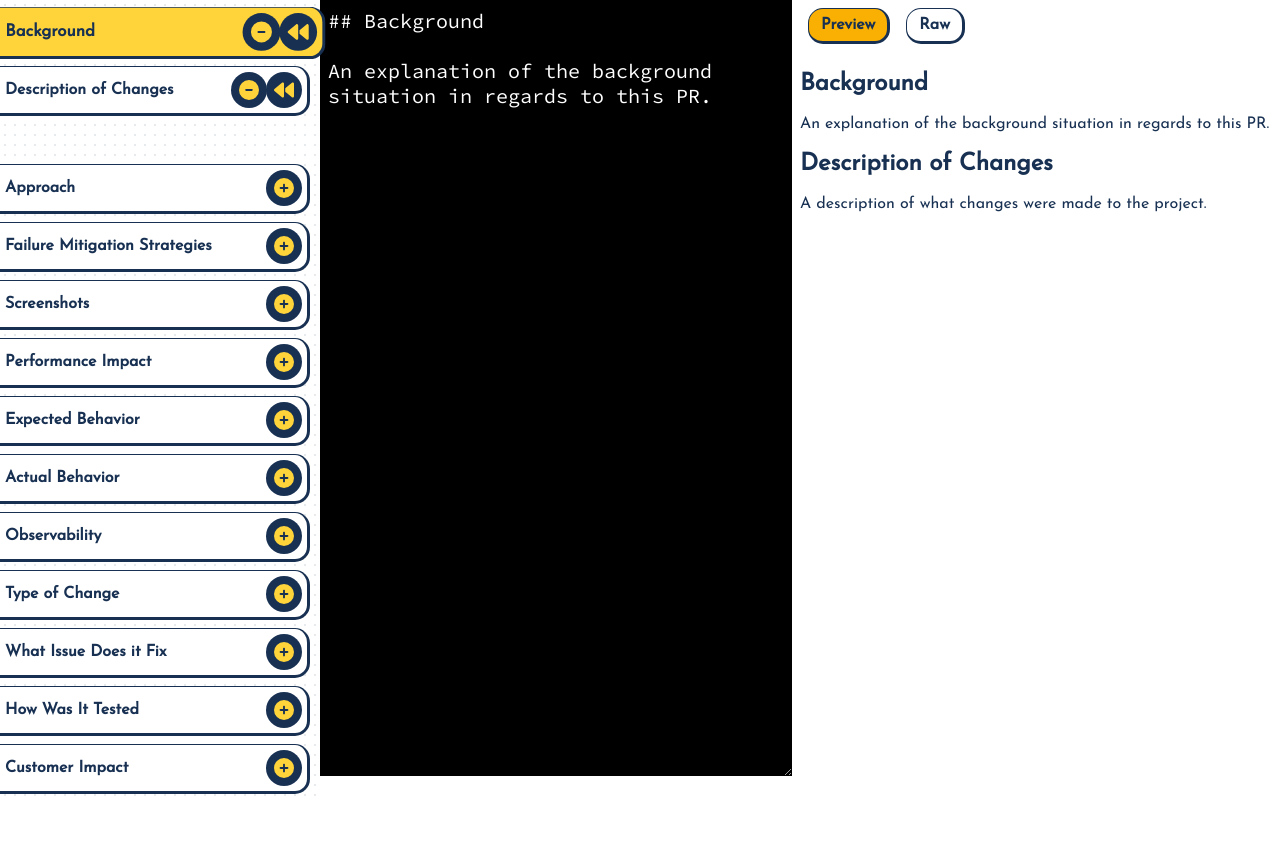
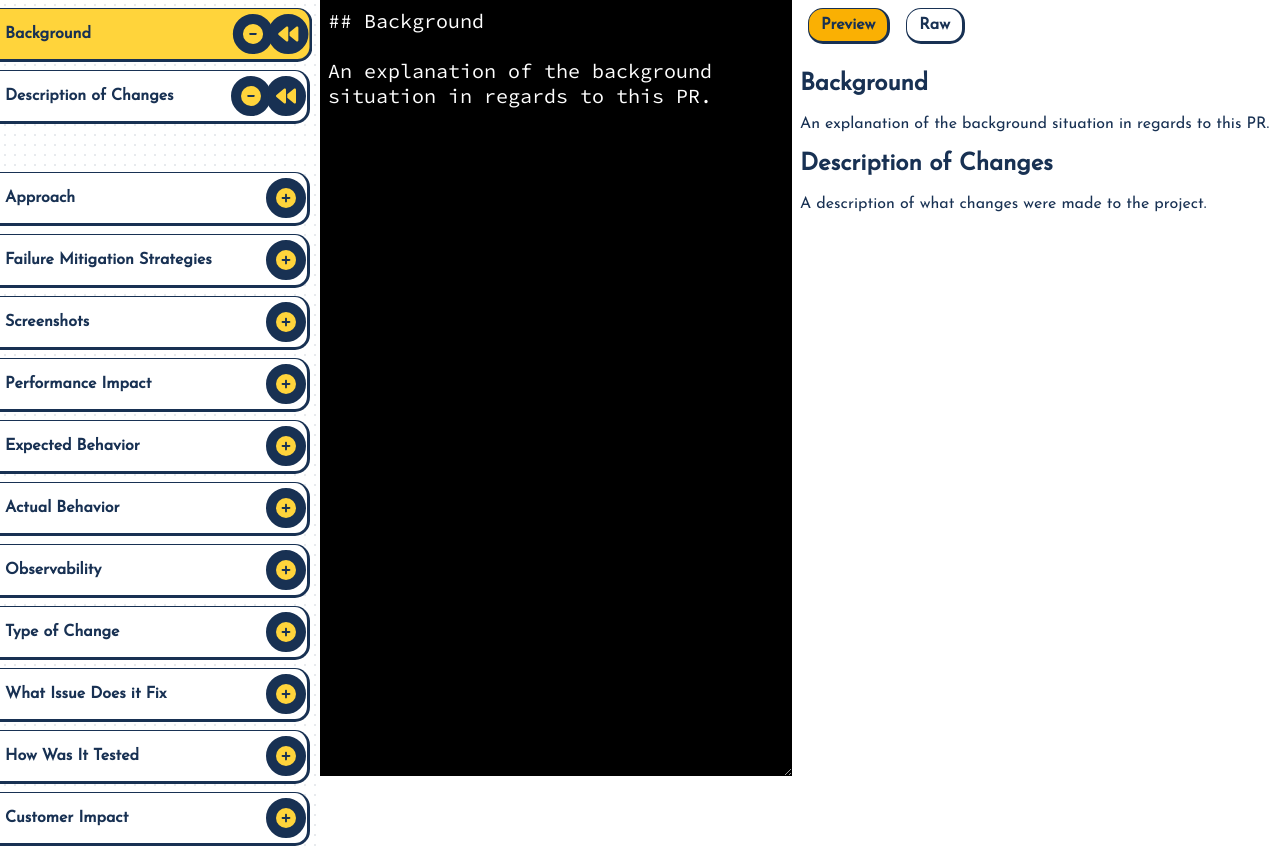
Before and after one commit to CharlesDesiderio/pr-manager, a React (Create React App) app: page / in a window 1280 px wide. In both pictures the pointer is over the button 155 px from the left and 33 px from the top of the page. Before the commit the page ends 802 px from the top, so only its background shows below. Built offline with nearby package versions, Linux system fonts and the light colour scheme.

Commit message:
Toned down animations on section cards

```diff
--- a/src/App.module.css
+++ b/src/App.module.css
@@ -38,7 +38,7 @@ body {
 
 .section:hover, .inactiveSection:hover {
   cursor: pointer;
-  transform: scale(1.05);
+  transform: scaleX(1.008);
   transform-origin: left;
   left: 0;
   transition: .15s;
@@ -62,14 +62,15 @@ body {
   background-color: #183153;
   color: #ffd43b;
   transition: .1s;
-
+  border: 2px solid #183153;
 }
 
 .faIcon:hover {
   cursor: pointer;
   background-color: #ffd43b;
   color: #183153;
-  transform: scale(1.2);
+  /* transform: scale(1.2); */
+  border: 2px solid #183153;
 }
 
 .divider {
```
